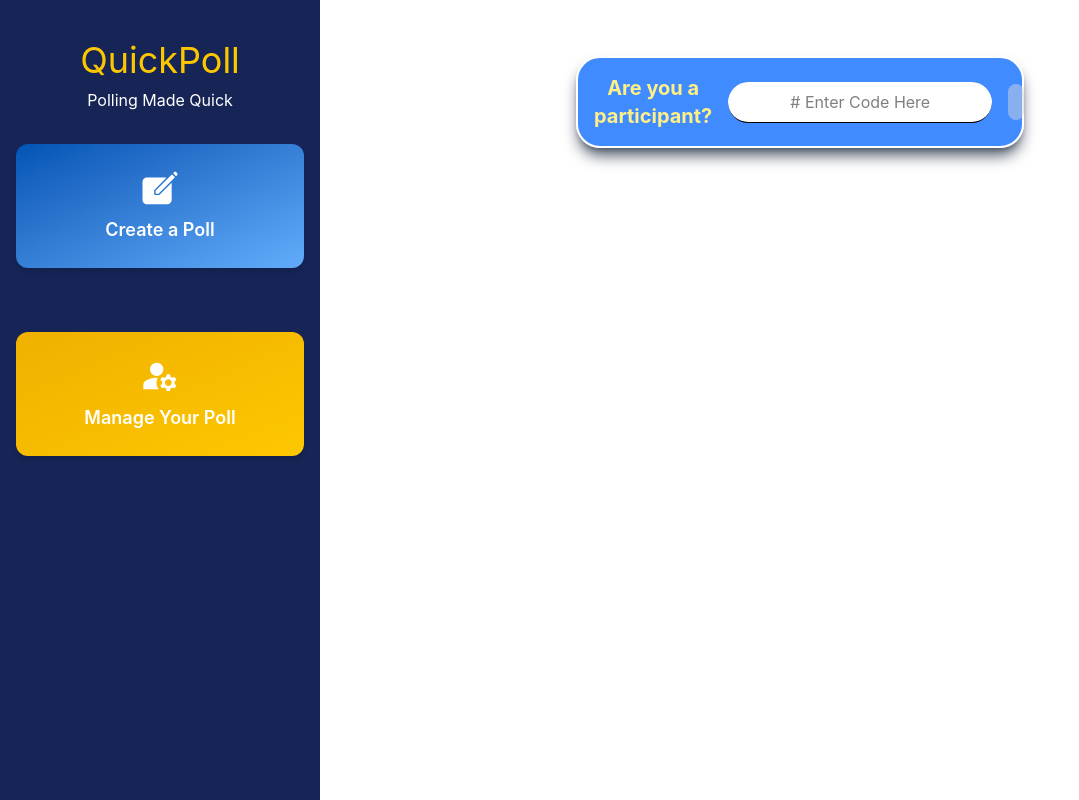
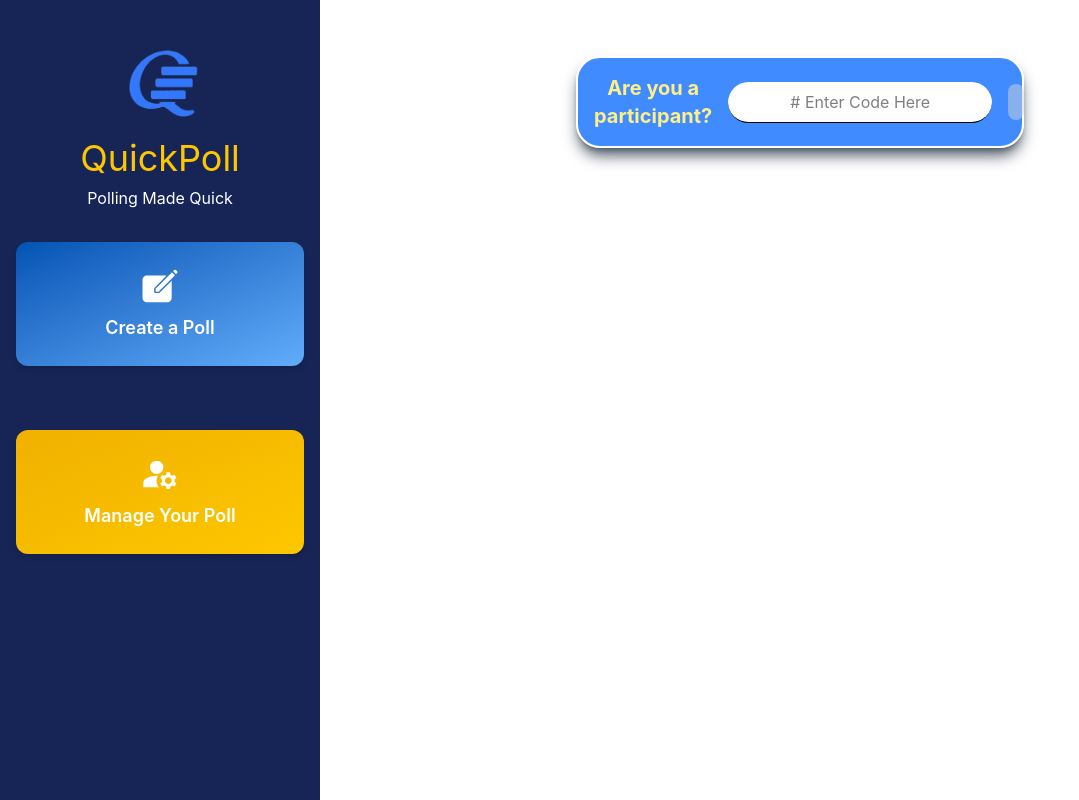
Before and after one commit to Naveensharma26/quickpoll, a React (Vite) app: page / in a window 1280 px wide. Shown: the whole page, without its empty margins (0-1079 px from the left). Built offline with nearby package versions, Linux system fonts and the light colour scheme; no server answers.

Commit message:
Adding image

```diff
--- a/index.html
+++ b/index.html
@@ -2,7 +2,7 @@
 <html lang="en">
   <head>
     <meta charset="UTF-8" />
-    <link rel="icon" type="image/svg+xml" href="/favicon.svg" />
+    <link rel="icon" type="image/svg+xml" href="public/quickpoll.png" />
     <meta name="viewport" content="width=device-width, initial-scale=1.0" />
     <title>QuickPoll</title>
   </head>
--- a/src/components/LeftPanel.jsx
+++ b/src/components/LeftPanel.jsx
@@ -6,7 +6,8 @@ function LeftPanel({ setOpen, setManageOpen }) {
   return (
     <div className="md:min-h-screen bg-blue-950 flex flex-col items-center">
       <div className="sticky top-0 bg-blue-950 w-full flex md:flex-col flex-row items-center gap-2 ">
-        <h1 className="text-yellow-400 text-4xl mt-0 md:mt-10">QuickPoll</h1>
+        <img src="quickpoll.png" alt="" width={80} className="mt-0 md:mt-10" />
+        <h1 className="text-yellow-400 text-4xl">QuickPoll</h1>
         <p className="text-white">Polling Made Quick</p>
       </div>
       <div className="m-8">
```
Also changed, not shown: public/quickpoll.png (added).
